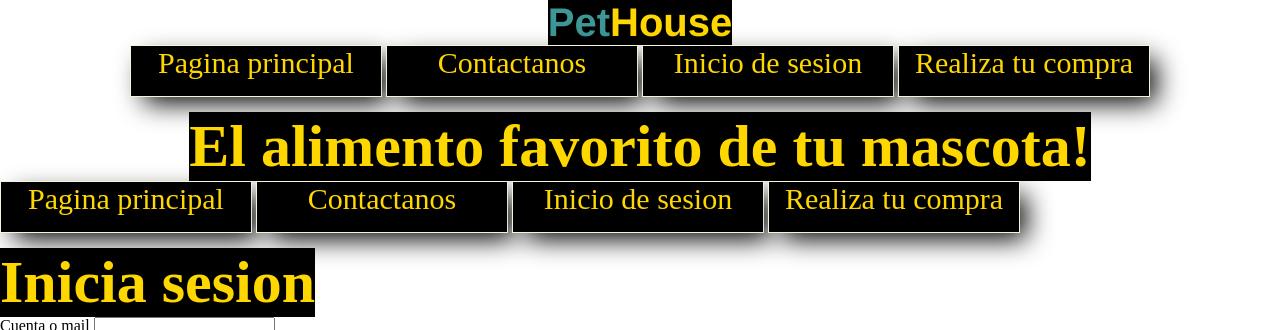
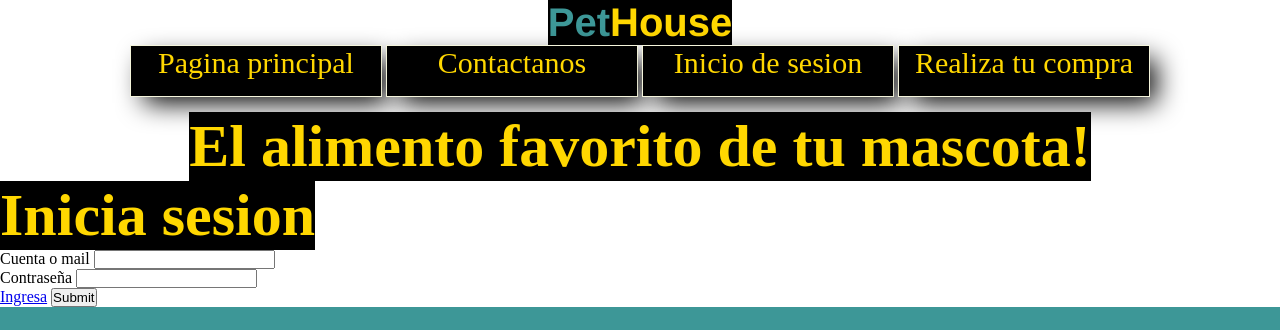
Before and after one commit to FelipeMurga/Entrega2CoderPethouse, a plain HTML site: page pages/iniciodesesion.html in a window 1280 px wide. Shown: the top 330 px of the page. Drawn offline with Linux system fonts and the light colour scheme.

Commit message:
Cambie errores en el ccs

```diff
--- a/css/style.css
+++ b/css/style.css
@@ -13,6 +13,11 @@ header{
     height: 100%;
 }
 
+
+
+.fondoindex{
+    background-image: url(../img/familia-feliz-con-los-niños-y-el-perro-en-parque-130889197.jpg);
+}
 
 
 .menu{
@@ -410,10 +415,12 @@ justify-content: right;
 /*----------Registrarse ccs-------------*/
 
 
+
 .fondoregistro{
     background: rgb(174,238,237);
-background: radial-gradient(circle, rgba(174,238,237,1) 0%, rgba(224,255,0,1) 100%);
-}
+    background: radial-gradient(circle, rgba(174,238,237,1) 0%, rgba(224,255,0,1) 100%);}
+
+
 
 .formulario-registro {
     width: 400px;
--- a/pages/iniciodesesion.html
+++ b/pages/iniciodesesion.html
@@ -34,18 +34,7 @@
 
 
 
-<main>
-    <section>
-        <div>
-            <ul>
-                <li class="principal"><a href="./index.html">Pagina principal</a></li>
-                <li class="contactos"><a href="./pages/contacto.html">Contactanos</a></li>
-                <li class="sesion"><a href="./pages/iniciodesesion.html">Inicio de sesion</a></li>
-                <li class="compra"><a href="./pages/paginadecompra.html">Realiza tu compra</a></li>
-            </ul>
-        </div>
-    </section>
-</main>
+
 
 
 
```
Also changed, not shown: index.html (+1 -1 lines), pages/registarme.html (+4 -37 lines).
